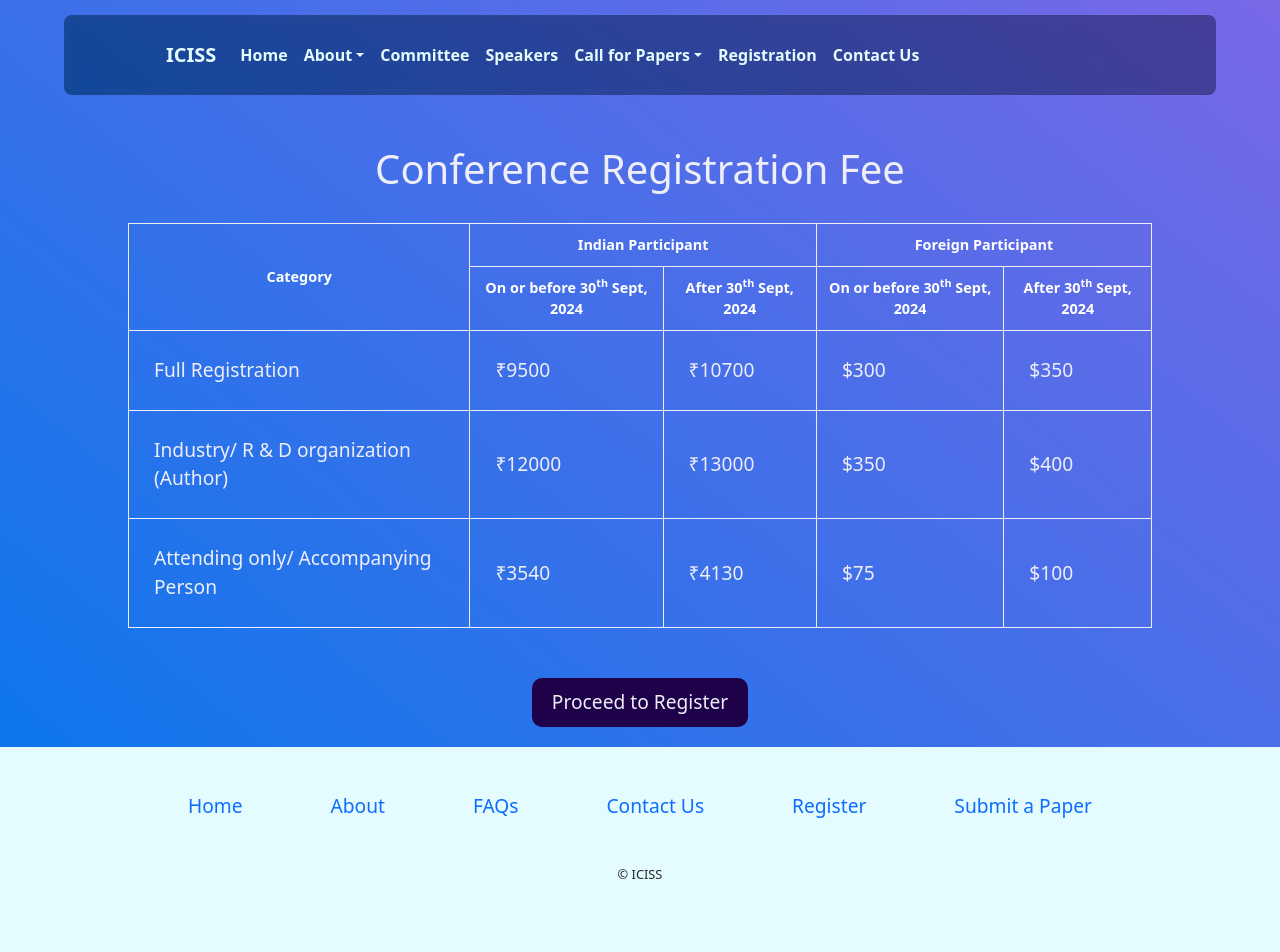
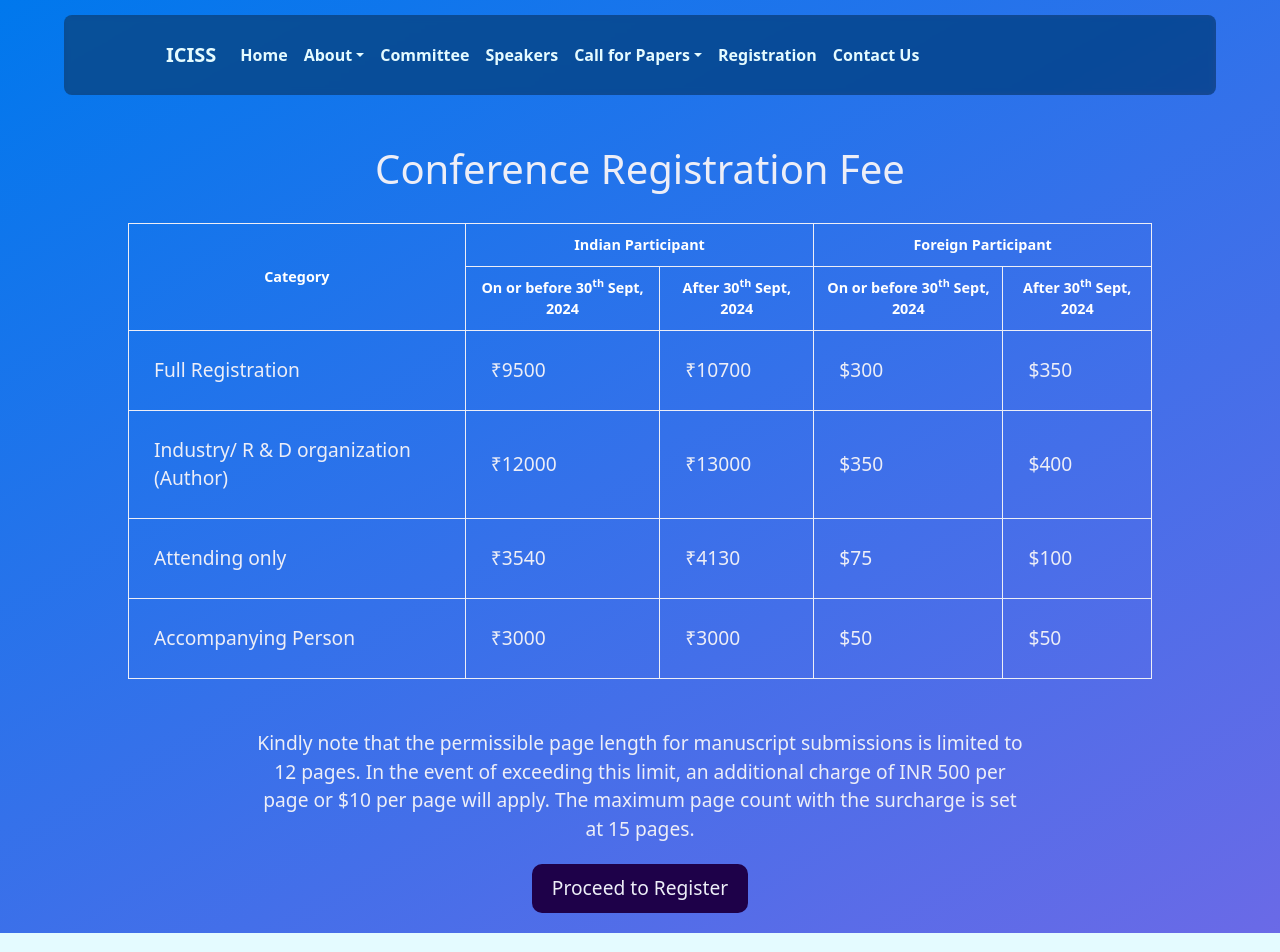
Before and after one commit to techlism/ICISS-2024-Website, a React (Create React App) app: page /register in a window 1280 px wide. Shown: the top 952 px of the page. Built offline with nearby package versions, Linux system fonts and the light colour scheme; a web font is replaced by a local one.

Commit message:
minor ui changes

```diff
--- a/src/App.css
+++ b/src/App.css
@@ -6,10 +6,10 @@ body{
 }
 .app-main{
   background-color: #0078ed;
-  background-image: -webkit-linear-gradient(39deg, #0078ed 0%, #7868e6 100%);
-  background-image: -moz-linear-gradient(39deg, #0078ed 0%, #7868e6 100%);
-  background-image: -o-linear-gradient(39deg, #0078ed 0%, #7868e6 100%);
-  background-image: linear-gradient(39deg, #0078ed 0%, #7868e6 100%);
+  background-image: -webkit-linear-gradient(150deg, #0078ed 0%, #7868e6 100%);
+  background-image: -moz-linear-gradient(150deg, #0078ed 0%, #7868e6 100%);
+  background-image: -o-linear-gradient(150deg, #0078ed 0%, #7868e6 100%);
+  background-image: linear-gradient(150deg, #0078ed 0%, #7868e6 100%);
   overflow-x: hidden;
 }
 ::selection{
--- a/src/components/ContactCard.jsx
+++ b/src/components/ContactCard.jsx
@@ -1,12 +1,12 @@
-import { faUserCircle,faAt, faPhone } from "@fortawesome/free-solid-svg-icons";
+import {faPhone ,faEnvelope} from "@fortawesome/free-solid-svg-icons";
 import { FontAwesomeIcon } from "@fortawesome/react-fontawesome";
 import styling from './ContactCard.module.css'
 const ContactCard = (props) =>{
     return(
         <div className={styling['contact-card']}>
-            <h2 className={styling.name}> <FontAwesomeIcon icon={faUserCircle}/>  {props.name} </h2>
-            <h3 className={styling.email}> <FontAwesomeIcon icon={faAt}/>   {props.email} </h3>
-            <h3 className={styling.phone}> <FontAwesomeIcon icon={faPhone}/>  {props.phone} </h3>
+            <h2 className={styling.name}>{props.name}</h2>
+            <h3 className={styling.email}> <FontAwesomeIcon icon={faEnvelope}/>   {props.email} </h3>
+            <h3 className={styling.phone}> <FontAwesomeIcon icon={props.phone.length > 0 ? faPhone : ''}/>  {props.phone.length > 0 ? props.phone : ''} </h3>
         </div>
     )
 }
--- a/src/components/ContactCard.module.css
+++ b/src/components/ContactCard.module.css
@@ -1,8 +1,10 @@
 .contact-card{
     padding: 25px;
     border-radius: 8px;
-    background-color: #00337C;
-    max-width: fit-content;
+    backdrop-filter: blur(16px) saturate(180%);
+    -webkit-backdrop-filter: blur(16px) saturate(180%);
+    background-color: #1e0149;
+    max-width: 70vw;
     margin: 20px;
     font-family: 'Poppins',sans-serif;
     color:#EDEEF7;
--- a/src/components/Pricing.jsx
+++ b/src/components/Pricing.jsx
@@ -30,11 +30,18 @@ const Pricing = ()=>{
             <td>$400</td>
             </tr>
             <tr>
-            <td>Attending only/ Accompanying Person</td>
+            <td>Attending only</td>
             <td>₹3540</td>
             <td>₹4130</td>
             <td>$75</td>
             <td>$100</td>
+            </tr>
+            <tr>
+            <td>Accompanying Person</td>
+            <td>₹3000</td>
+            <td>₹3000</td>
+            <td>$50</td>
+            <td>$50</td>
             </tr>
             </tbody>
         </table>
--- a/src/components/pages/AboutPage.module.css
+++ b/src/components/pages/AboutPage.module.css
@@ -5,6 +5,7 @@
     flex-direction: column;
     align-items: center;
     justify-content: space-evenly;
+    margin-top: 70px;
 }
 .h1{
     font-size: 2.5rem;
--- a/src/components/pages/ContactPage.jsx
+++ b/src/components/pages/ContactPage.jsx
@@ -8,9 +8,9 @@ const ContactPage = ()=>{
             <div className={styling['contact-container']}>
                 <div>
                 <h1 className={styling.h1}>Contact Information</h1>
-                <ContactCard name='Prof. Abc Xyz' email='abc@faculty.it.iiests.ac.in' phone='+91 12345-23456'/>
-                <ContactCard name='Prof. Abc Xyz' email='abc@faculty.it.iiests.ac.in' phone='+91 12345-23456'/>
-                <ContactCard name='Prof. Abc Xyz' email='abc@faculty.it.iiests.ac.in' phone='+91 12345-23456'/>
+                <ContactCard name='Shyamlendu Kandar' email='shyamalenduk@it.iiests.ac.in' phone='+91 70031 98150'/>
+                <ContactCard name='Ruchira Naskar' email='ruchira@it.iiests.ac.in' phone=''/>
+                <ContactCard name='Chandan Giri' email='chandan@it.iiests.ac.in' phone=''/>
                 </div>
             </div>
             <div className={styling.location}>
--- a/src/components/pages/ContactPage.module.css
+++ b/src/components/pages/ContactPage.module.css
@@ -7,6 +7,7 @@
 .contact-container{
     display: flex;
     justify-content: center;
+    margin-top: 70px;
 }
 .location{
     border-radius: 10px;
@@ -18,7 +19,9 @@
 .address{
     color:#E4FBFF;
     font-family: 'Poppins',sans-serif;
-    background-color: #00337C;
+    backdrop-filter: blur(16px) saturate(180%);
+    -webkit-backdrop-filter: blur(16px) saturate(180%);
+    background-color: #1e0149;
     border-radius: 8px;
     padding: 12px;
     margin: 10px;
--- a/src/components/pages/GuidelinesPage.jsx
+++ b/src/components/pages/GuidelinesPage.jsx
@@ -20,7 +20,13 @@ const GuidelinesPage = ()=>{
                     All submitted papers that adhere to the submission guidelines will undergo evaluation. The evaluation criteria include originality, technical and/or research content/depth, correctness, relevance to the conference, contributions, and readability.
                 </li>
                 <li>
+                Authors are expected to ensure that the similarity index of their submitted paper remains below the threshold of 15%.
+                </li>
+                <li>
                     The authors of accepted papers will have an opportunity to make corrections based on the suggestions of the reviewers. They must submit the final camera-ready versions of their papers within the specified deadline.
+                </li>
+                <li>
+                    Kindly note that the permissible page length for manuscript submissions is limited to 12 pages. In the event of exceeding this limit, an additional charge of INR 500 per page or $10 per page will apply. The maximum page count with the surcharge is set at 15 pages
                 </li>
                 <li>
                     To know more about the specified format for publishing papers through Springer, please visit <a href="https://www.springer.com/gp/computer-science/lncs/conference-proceedings-guidelines">here</a>. You can find all the necessary downloads and guidelines on that page.
--- a/src/components/pages/HomePage.jsx
+++ b/src/components/pages/HomePage.jsx
@@ -22,8 +22,8 @@ const HomePage = ()=>{
             <div className={styling['title-img']}>
             <img src={imgsrc} className={styling['victoria']} alt='Victoria Memorial'></img>
                 <h1>
-                    International Conference
-                    on <br/> Intelligent Systems and Security <br/> (ICISS 2024)
+                    INTERNATIONAL CONFERENCE
+                    ON <br/> INTELLIGENT SYSTEMS AND SECURITY <br/> (ICISS 2024)
                 </h1>
             </div>
             <div className={styling['conf-date']}>
--- a/src/components/pages/HomePage.module.css
+++ b/src/components/pages/HomePage.module.css
@@ -1,23 +1,20 @@
-.title-img{
+@import url('https://fonts.googleapis.com/css2?family=REM:wght@700&display=swap');.title-img{
     display: block;
     text-align: center;
 }
 .title-img > h1{
-    font-size: 3rem;
-    font-family: 'Poppins',sans-serif;
-    font-weight: 700;
+    /* HEADING */
+    font-size: 3.4rem;
+    font-family: 'REM', sans-serif;
     color: #EDEEF7;
     line-height: 130%;
     padding: 20px;
 }
 .victoria{
-    max-width: 80vw;
-    max-height: 80vw;
+    max-width: 85vw;
+    max-height: 85vw;
     border-radius: 8px;
     margin-top: 30px;
-
-    /* margin-bottom: 30px; */
-    box-shadow: 5px 5px 1px #0808081a;
 }
 .subheading{
     color: #EDEEF7;
--- a/src/components/pages/RegistrationPage.jsx
+++ b/src/components/pages/RegistrationPage.jsx
@@ -7,6 +7,17 @@ const RegistrationPage = ()=>{
         <>
         <h2 className={styling.subheading}>Conference Registration Fee</h2>
         <Pricing/>
+        <p style={{
+            color:'#EDEEF7',
+            fontWeight:'500',
+            maxWidth:'60vw',
+            textAlign:'center',
+            marginLeft:'20vw',
+            marginRight:'20vw',
+            fontSize:'1.2rem'
+        }}>
+            Kindly note that the permissible page length for manuscript submissions is limited to 12 pages. In the event of exceeding this limit, an additional charge of INR 500 per page or $10 per page will apply. The maximum page count with the surcharge is set at 15 pages.
+        </p>
         <div className={styling['register-ref-div']}>
                 <div className={styling['button-wrapper']}>
                     <NavLink to='/register' style={{textDecoration:'none',textAlign:'center',color:'#EDEEF7'}}>Proceed to Register</NavLink>
```
Also changed, not shown: src/components/TimeLeftCounter.jsx (+31 -8 lines).
